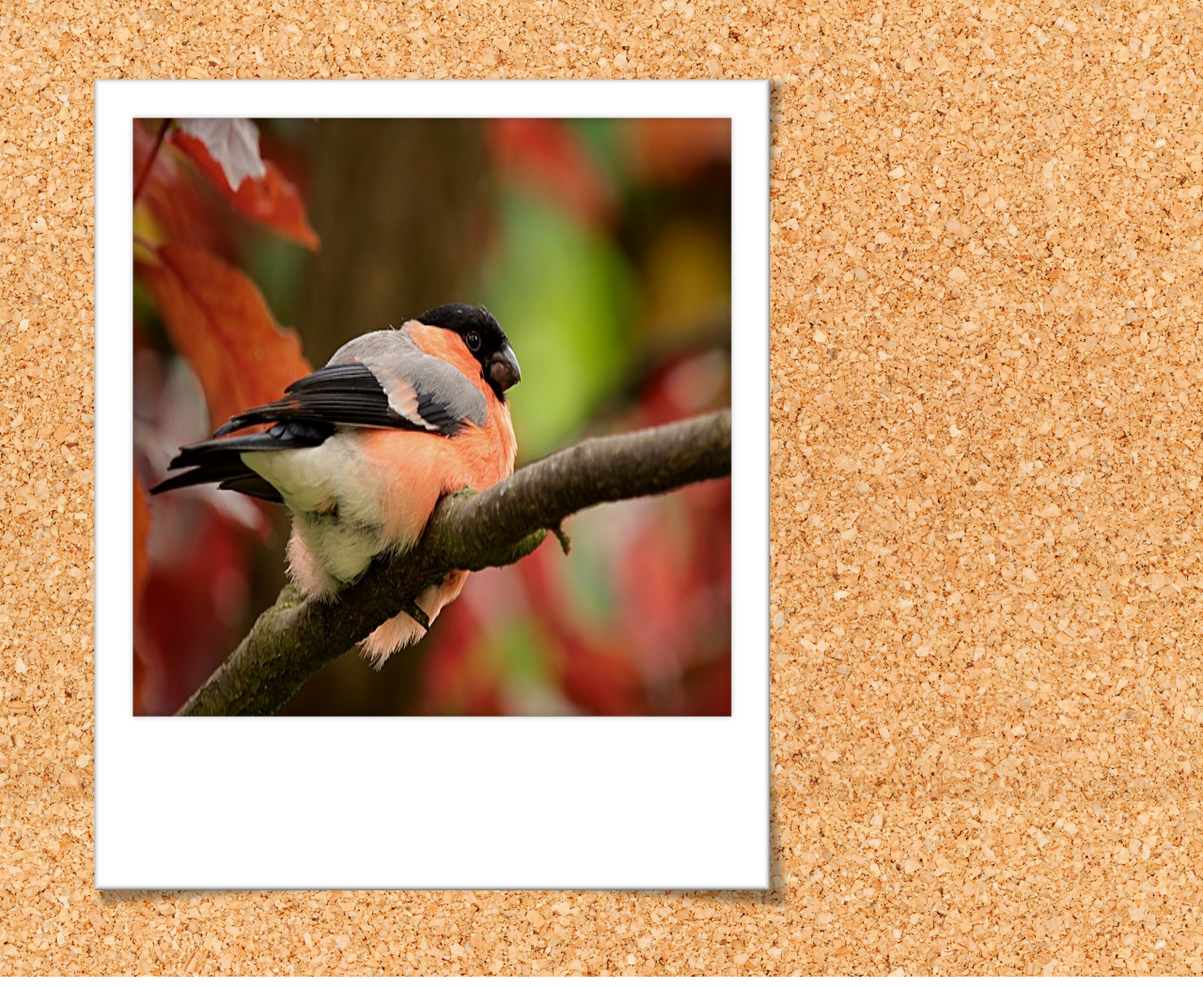
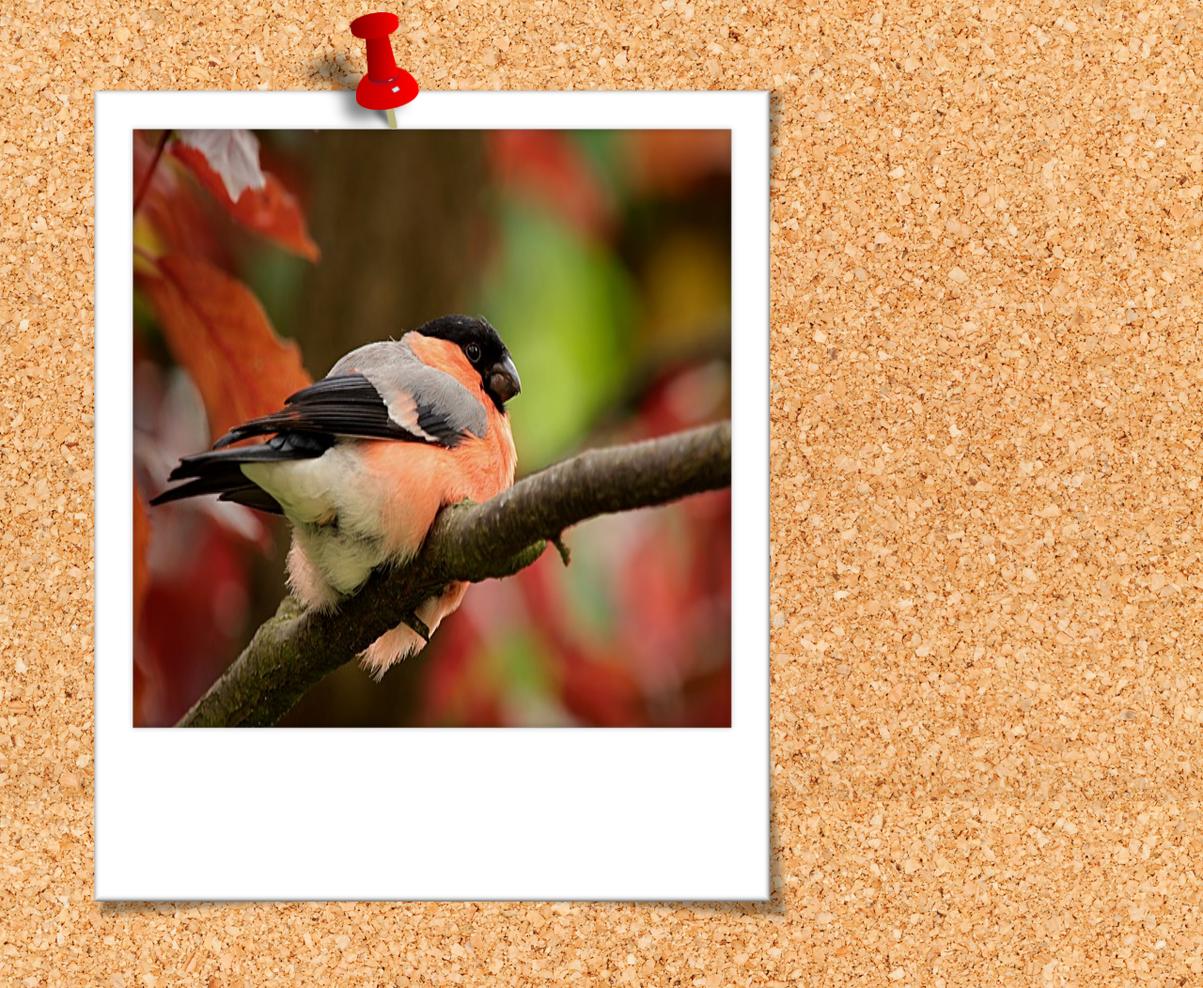
Before and after one commit to shathashaath/pin-board, a plain HTML site: page index.html in a window 1280 px wide. Shown: the whole page at 94% size. Drawn offline with Linux system fonts and the light colour scheme.

Commit message:
Pin added, everything staying in place

```diff
--- a/css/styles.css
+++ b/css/styles.css
@@ -11,6 +11,7 @@ body{
   background-repeat: no-repeat;
   width:945px;
   height:1024px;
+  margin-top: 20px;
 }
 
 #special{
@@ -21,3 +22,10 @@ body{
   margin-left: 133px;
   margin-top: 100px;
 }
+#pin{
+  width: 140px;
+  height: auto;
+  position: absolute;
+  margin-top: -7px;
+  margin-left: 300px;
+}
--- a/index.html
+++ b/index.html
@@ -6,8 +6,9 @@
     <title>Pin Board</title>
   </head>
   <body>
-
+</div>
     <div class="polaroid">
+      <img id="pin" src="img/red-pin.png" alt="" />
       <img id="special" src="img/bird.jpg" alt="pudgy bulfinch">
     </div>
 
```
